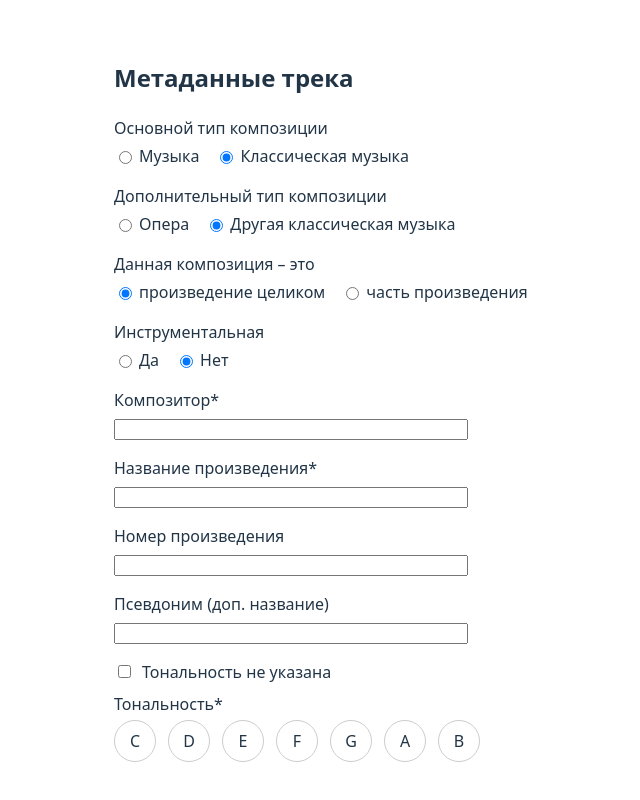
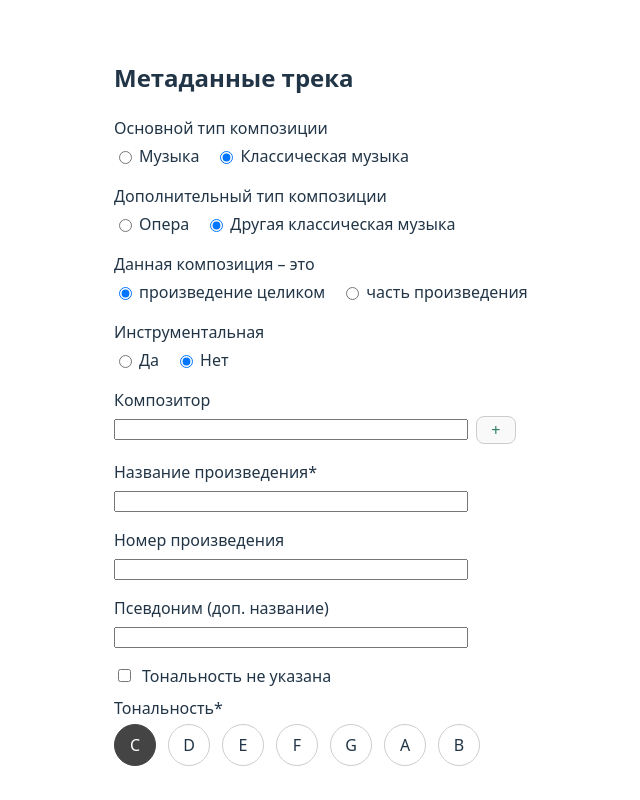
Before and after one commit to Kirill0394/music_meta_data_editor3, a React (Vite) app: page / in a window 1280 px wide. Shown: the whole page, without its empty margins (142-782 px from the left). Built offline with nearby package versions, Linux system fonts and the light colour scheme.

Commit message:
initial deploy

```diff
--- a/src/components/TrackMetadataModal.css
+++ b/src/components/TrackMetadataModal.css
@@ -186,3 +186,56 @@
     color: #fff;
     border-color: #444;
 }
+
+/* MultiInputField */
+.multi-input-label {
+    display: block;
+    margin-bottom: -0.5rem;
+    font-weight: 500;
+}
+
+.multi-input-row {
+    width: 100%;
+
+    display: flex;
+    align-items: center;
+    gap: 0.5rem;
+    /*margin-bottom: 0.75rem;*/
+}
+
+.multi-input-field {
+    display: flex;
+    align-items: baseline;
+    margin-top: 0.75rem;
+}
+
+.add-btn,
+.remove-btn {
+    width: 1.75rem;
+    height: 1.75rem;
+    display: flex;
+    align-items: center;
+    justify-content: center;
+    border: 1px solid #ccc;
+    /*border-radius: 0.375rem;*/
+    /*background-color: #444;*/
+    /*font-size: 1rem;*/
+    line-height: 1;
+    cursor: pointer;
+    transition: background-color 0.2s, border-color 0.2s;
+}
+
+.add-btn:hover,
+.remove-btn:hover {
+    /*background-color: #e0e0e0;*/
+    border-color: #888;
+}
+
+/* Differentiate add vs remove */
+.add-btn {
+    color: #2a7f62; /* зелёный акцент */
+}
+
+.remove-btn {
+    color: #a12a2a; /* красный акцент */
+}
--- a/src/components/TrackMetadataModal.jsx
+++ b/src/components/TrackMetadataModal.jsx
@@ -75,7 +75,9 @@ const LANGUAGES = [
 const INSTRUMENTS = [
     "Piano","Violin","Cello","Flute","Oboe","Clarinet","Trumpet","Guitar","Organ","Voice",
 ];
-const PRICES = ["Frontline","Mid-price","Budget"];
+const PRICES = ["Back : 10руб / 0.69$ / 0.69€",
+    "Mid : 15руб / 0.99$ / 0.99€",
+    "Front : 19руб / 1.29$ / 1.29€"];
 
 export default function TrackMetadataModal() {
     const [open, setOpen] = useState(true);
@@ -90,80 +92,145 @@ export default function TrackMetadataModal() {
         keySpecified: true,
         musicGenre: "—",
         clsGenre: "Classical",
+        /* ---- multi‑value contributor fields ---- */
+        composer: [""],
+        orchestra: [""],
+        conductor: [""],
+        soloist: [""],
+        singer: [""],
+        featured: [""],
+        remixer: [""],
+        author: [""],
+        composer_meta: [""],
+        arranger: [""],
+        character: [""],
+        mainPerformer: [""],
+
+        /* ---- the rest remain scalar ---- */
+        workTitle: "",
+        vrsn: "",
+        mainPerformerInstrument: "",
+        soloInstrument: "",
+        singerInstrument: "",
+        remixerInstrument: "",
+        pline: "",
+        year: "",
+        publisher: "",
+        isrc: "",
+        autoIsrc: false,
+        subGenre: "",
+        extraGenre: "",
+        price: "",
+        labelCatalog: "",
+        explicit: "no",
+        previewStart: "120.000",
+
+        /* classical‑specific scalar fields */
+        workNumber: "",
+        key: "C",
+        acc: "nat",
+        mode: "major",
+        opus: "",
+        catalog: "",
+        nickname: "",
+        partNumber: "",
+        partTitle: "",
+        operaTitle: "",
+        operaExcerpt: "",
+        operaAct: "",
+        operaScene: "",
     });
-    const upd = key => val => setForm(p => ({ ...p, [key]: val }));
 
-    /* flags */
+    const upd = (key) => (val) => setForm((p) => ({ ...p, [key]: val }));
+
+    /* ========== flags ========== */
     const cls = form.mainType === "classical";
     const opera = form.addClsType === "opera";
     const part = !form.whole;
     const subtype = cls && part && !opera;
-    const keyBlock = cls && form.keySpecified && !opera;
+    const keyBlock = cls && !opera && form.keySpecified;
     const vocal = !form.instrumental;
     const music = form.mainType === "music";
 
+    /* ========== preview generator ========== */
+    const preview = useMemo(() => {
+        const concat = (arr) => (Array.isArray(arr) ? arr.filter(Boolean).join(", ") : arr || "");
+        const composerNames = concat(form.composer);
+        const characterNames = concat(form.character);
 
-    /* preview */
-    const preview = useMemo(() => {
         if (cls) {
             if (opera) {
-                const c = form.composer ?  `${form.composer}: ` : "";
+                const c = composerNames ? `${composerNames}: ` : "";
                 const o = form.operaTitle || "";
+                const opus = form.opus ? `, Op. ${form.opus}` : "";
+                const cat = form.catalog ? `, ${form.catalog}` : "";
                 const an = form.operaAct ? `, Act ${form.operaAct}` : "";
                 const sn = form.operaScene ? `, Scene ${form.operaScene}` : "";
-                const ex = form.operaExcerpt ? ` — ${form.operaExcerpt}` : "";
-                const v = form.vrsn ? ` (${form.vrsn})` : "";
-                return `${c}${o}${an}${sn}${ex}${v}`.trim();
+                const ex = form.operaExcerpt ? `: "${form.operaExcerpt}"` : "";
+                const character = characterNames ? ` (${characterNames})` : "";
+                const v = form.vrsn ? ` [${form.vrsn}]` : "";
+                return `${c}${o}${opus}${cat}${an}${sn}${ex}${character}${v}`.trim();
             }
-            const composer = form.composer ?  `${form.composer}: ` : "";
-            const work = form.workTitle || '';
+            const composer = composerNames ? `${composerNames}: ` : "";
+            const work = form.workTitle || "";
             const workNumber = form.workNumber ? ` No. ${form.workNumber}` : "";
-            const key = keyBlock && form.key ?
-                ` in ${form.key}${form.acc === "sharp" ? "-Sharp" : form.acc === "flat" ? "-Flat" : ""} ${form.mode === "minor" ? "Minor" : "Major"}` : "";
+            const key =
+                keyBlock && form.key
+                    ? ` in ${form.key}${
+                        form.acc === "sharp" ? "-Sharp" : form.acc === "flat" ? "-Flat" : ""
+                    } ${form.mode === "minor" ? "Minor" : "Major"}`
+                    : "";
             const opus = form.opus ? `, Op. ${form.opus}` : "";
             const cat = form.catalog ? `, ${form.catalog}` : "";
             const nick = form.nickname ? ` "${form.nickname}"` : "";
             const partNo = form.partNumber ? `: ${form.partNumber}.` : "";
-            const partTitle = form.partTitle ? (partNo !== '') ? ` ${form.partTitle}` : `: ${form.partTitle}`  : '';
+            const partTitle = form.partTitle ? (partNo !== "" ? ` ${form.partTitle}` : `: ${form.partTitle}`) : "";
             const ver = form.vrsn ? ` (${form.vrsn})` : "";
             return `${composer}${work}${workNumber}${key}${opus}${cat}${nick}${partNo}${partTitle}${ver}`.trim();
         }
-        else if (music) {
-            const composer = form.composer ?  `${form.composer}: ` : "";
-            const work = form.workTitle || '';
-            const key = keyBlock && form.key ?
-                ` in ${form.key}${form.acc === "sharp" ? "-Sharp" : form.acc === "flat" ? "-Flat" : ""} ${form.mode === "minor" ? "Minor" : "Major"}` : "";
+
+        if (music) {
+            const composer = composerNames ? `${composerNames}: ` : "";
+            const work = form.workTitle || "";
+            const key =
+                keyBlock && form.key
+                    ? ` in ${form.key}${
+                        form.acc === "sharp" ? "-Sharp" : form.acc === "flat" ? "-Flat" : ""
+                    } ${form.mode === "minor" ? "Minor" : "Major"}`
+                    : "";
             const opus = form.opus ? `, Op. ${form.opus}` : "";
             const cat = form.catalog ? `, ${form.catalog}` : "";
             const nick = form.nickname ? ` "${form.nickname}"` : "";
             const partNo = form.partNumber ? `: ${form.partNumber}.` : "";
-            const partTitle = form.partTitle ? (partNo !== '') ? ` ${form.partTitle}` : `: ${form.partTitle}`  : '';
+            const partTitle = form.partTitle ? (partNo !== "" ? ` ${form.partTitle}` : `: ${form.partTitle}`) : "";
             const ver = form.vrsn ? ` (${form.vrsn})` : "";
             return `${composer}${work}${key}${opus}${cat}${nick}${partNo}${partTitle}${ver}`.trim();
         }
+    }, [form, cls, music, keyBlock, opera]);
 
-    }, [form, keyBlock, opera]);
+    /* ========== authors line ========== */
+    const authors = useMemo(() => {
+        const collect = (src) => (Array.isArray(src) ? src.filter(Boolean) : src ? [src] : []);
 
-    const authors = useMemo(() => {
-        /* 1. Набираем все существующие значения в массив */
-        const parts = [];
+        const parts = [
+            ...collect(form.author),
+            ...collect(form.orchestra),
+            ...collect(form.conductor),
+            ...collect(form.soloist),
+            ...collect(form.singer),
+        ];
 
-        if (form.author)    parts.push(form.author);
-        if (form.orchestra) parts.push(form.orchestra);
-        if (form.conductor) parts.push(form.conductor);
-        if (form.soloist)   parts.push(form.soloist);
+        let base = parts.join(", ");
 
-        /* 2. Склеиваем через запятую  */
-        let base = parts.join(', ');
+        const featList = collect(form.featured);
+        if (featList.length) base += ` (feat. ${featList.join(", ")})`;
 
-        /* 3. Добавляем «feat.»-часть, если нужна */
-        if (form.featured) base += ` (feat. ${form.featured})`;
+        if (cls) return base.trim();
+        if (music) return `${collect(form.author).join(", ")}${
+            featList.length ? ` (feat. ${featList.join(", ")})` : ""
+        }`.trim();
 
-        /* 4. Возвращаем в нужном «режиме» */
-        if (cls)   return base.trim();                    // полная строка
-        if (music) return `${form.author ?? ''}${form.featured ? ` (feat. ${form.featured})` : ''}`.trim();
-
-        return '';                                       // на всякий случай
+        return "";
     }, [form, cls, music]);
 
 
@@ -212,7 +279,7 @@ export default function TrackMetadataModal() {
                                         opts={{ yes: "Да", no: "Нет" }}
                                     />
                                 </Field>
-                                <InputField label="Автор" req val={form.author} set={upd("author")}/>
+                                <MultiInputField label="Автор" req val={form.author} set={upd("author")}/>
                                 <InputField label="Название" req
                                             val={form.workTitle}
                                             set={upd("workTitle")}
@@ -224,9 +291,9 @@ export default function TrackMetadataModal() {
 
                                 <Preview track={preview} authors={authors}/>
 
-                                <Field label="Основной исполнитель">
+                                <Field>
 
-                                    <InputField val={form.mainPerformer} set={upd("mainPerformer")}/>
+                                    <InputField label="Основной исполнитель" val={form.mainPerformer} set={upd("mainPerformer")}/>
                                     <Field label="Инструмент исполнителя">
                                         <Sel
                                             val={form.mainPerformerInstrument}
@@ -237,10 +304,10 @@ export default function TrackMetadataModal() {
                                     </Field>
 
                                 </Field>
-                                <InputField label="Приглашенный исполнитель" val={form.featured} set={upd("featured")}/>
-                                <InputField label="Автор ремикса" val={form.remixer} set={upd("remixer")}/>
-                                <InputField label="Композитор (meta_data)" val={form.composer_meta} set={upd("composer_meta")}/>
-                                <InputField label="Аранжировщик" val={form.arranger} set={upd("arranger")}/>
+                                <MultiInputField label="Приглашенный исполнитель" val={form.featured} set={upd("featured")}/>
+                                <MultiInputField label="Автор ремикса" val={form.remixer} set={upd("remixer")}/>
+                                <MultiInputField label="Композитор (meta_data)" val={form.composer_meta} set={upd("composer_meta")}/>
+                                <MultiInputField label="Аранжировщик" val={form.arranger} set={upd("arranger")}/>
 
                                 {/* rights */}
                                 <InputField label="℗ PLine" req val={form.pline} set={upd("pline")}/>
@@ -290,11 +357,12 @@ export default function TrackMetadataModal() {
                                         <RG val={form.addClsType} set={upd("addClsType")}
                                             opts={{opera: "Опера", other: "Другая классическая музыка"}}/>
                                     </Field>
+                                {!opera && (
                                     <Field label="Данная композиция – это">
                                         <RG val={form.whole ? "whole" : "part"} set={v => upd("whole")(v === "whole")}
                                             opts={{whole: "произведение целиком", part: "часть произведения"}}/>
                                     </Field>
-
+                                )}
 
                                 {subtype && (
                                     <Field label="Данное произведение – это">
@@ -313,7 +381,7 @@ export default function TrackMetadataModal() {
                                 </Field>
 
                                 {/* titles */}
-                                <InputField label="Композитор" req val={form.composer} set={upd("composer")}/>
+                                <MultiInputField label="Композитор" val={form.composer} set={upd("composer")}/>
                                 {!opera &&
                                     <InputField label="Название произведения" req val={form.workTitle} set={upd("workTitle")}/>}
                                 {opera &&
@@ -329,15 +397,18 @@ export default function TrackMetadataModal() {
                                 {part && !opera && (
                                     <>
                                         <InputField label="Номер части" val={form.partNumber} set={upd("partNumber")}/>
-                                        <InputField label="Название части" val={form.partTitle} set={upd("partTitle")}/>
+                                        <InputField label="Название части или темп" val={form.partTitle} set={upd("partTitle")}/>
                                     </>
                                 )}
 
-                                <div className="key-toggle">
-                                    <input id="nokey" type="checkbox" checked={!form.keySpecified}
-                                           onChange={e => upd("keySpecified")(!e.target.checked)}/>
-                                    <label htmlFor="nokey">Тональность не указана</label>
-                                </div>
+                                {(cls && !opera) && (
+                                    <div className="key-toggle">
+                                        <input id="nokey" type="checkbox" checked={!form.keySpecified}
+                                               onChange={e => upd("keySpecified")(!e.target.checked)}/>
+                                        <label htmlFor="nokey">Тональность не указана</label>
+                                    </div>
+                                )}
+
 
                                 {/* key */}
                                 {keyBlock && (
@@ -359,12 +430,13 @@ export default function TrackMetadataModal() {
                                     </>
                                 )}
 
-                                {!opera && <InputField label="Номер опуса" val={form.opus} set={upd("opus")}/>}
-                                {!opera && <InputField label="Номер в каталоге" val={form.catalog} set={upd("catalog")}/>}
+                                <InputField label="Номер опуса" val={form.opus} set={upd("opus")}/>
+                                <InputField label="Номер в каталоге" val={form.catalog} set={upd("catalog")}/>
                                 {opera && (
                                     <>
                                         <InputField label="Номер акта" val={form.operaAct} set={upd("operaAct")}/>
                                         <InputField label="Номер сцены" val={form.operaScene} set={upd("operaScene")}/>
+                                        <MultiInputField label="Персонаж" val={form.character} set={upd("character")}/>
                                     </>
                                 )}
                                 <InputField label="Версия/Подзаголовок" val={form.vrsn} set={upd("vrsn")}/>
@@ -372,31 +444,31 @@ export default function TrackMetadataModal() {
                                 <Preview track={preview} authors={authors}/>
 
                                 {/* contributors */}
-                                <InputField label="Оркестр или хор" val={form.orchestra} set={upd("orchestra")}/>
-                                <InputField label="Дирижер" val={form.conductor} set={upd("conductor")}/>
-                                <InputField label="Солист" val={form.soloist} set={upd("soloist")}/>
+                                <MultiInputField label="Оркестр или хор" val={form.orchestra} set={upd("orchestra")}/>
+                                <MultiInputField label="Дирижер" val={form.conductor} set={upd("conductor")}/>
+                                <MultiInputField label="Солист" val={form.soloist} set={upd("soloist")}/>
                                 <Field label="Инструмент солиста"><Sel val={form.soloInstrument} set={upd("soloInstrument")}
                                                                        ph="—" arr={INSTRUMENTS}/></Field>
                                 {vocal && (
                                     <>
-                                        <InputField label="Певец" val={form.singer} set={upd("singer")}/>
+                                        <MultiInputField label="Певец" val={form.singer} set={upd("singer")}/>
                                         <Field label="Инструмент певца"><Sel val={form.singerInstrument}
                                                                              set={upd("singerInstrument")} ph="—"
                                                                              arr={INSTRUMENTS}/></Field>
                                     </>
                                 )}
-                                <InputField label="Приглашенный исполнитель" val={form.featured} set={upd("featured")}/>
-                                <InputField label="Автор ремикса" val={form.remixer} set={upd("remixer")}/>
-                                <InputField label="Автор" val={form.author} set={upd("author")}/>
-                                <InputField label="Композитор (meta_data)" val={form.composer_meta} set={upd("composer_meta")}/>
-                                <InputField label="Аранжировщик" val={form.arranger} set={upd("arranger")}/>
+                                <MultiInputField label="Приглашенный исполнитель" val={form.featured} set={upd("featured")}/>
+                                <MultiInputField label="Автор ремикса" val={form.remixer} set={upd("remixer")}/>
+                                <MultiInputField label="Автор" req val={form.author} set={upd("author")}/>
+                                <MultiInputField label="Композитор (meta_data)" req val={form.composer_meta} set={upd("composer_meta")}/>
+                                <MultiInputField label="Аранжировщик" val={form.arranger} set={upd("arranger")}/>
 
                                 {/* rights */}
                                 <InputField label="℗ PLine" req val={form.pline} set={upd("pline")}/>
                                 <Field label="Год записи" req><Sel val={form.year} set={upd("year")} ph="—"
                                                                    arr={YEARS}/></Field>
                                 <InputField label="Издатель" val={form.publisher} set={upd("publisher")}/>
-                                <InputField label="ISRC" val={form.isrc} set={upd("isrc")}/>
+                                <InputField label="Международный стандартный код записи (ISRC)" placeholder="XX-0X0-00-00000" val={form.isrc} set={upd("isrc")}/>
                                 <Field label="Попросить присвоить ISRC"><RG val={form.autoIsrc ? "yes" : "no"}
                                                                             set={v => upd("autoIsrc")(v === "yes")}
                                                                             opts={{yes: "Да", no: "Нет"}}/></Field>
@@ -452,13 +524,58 @@ const Field = ({label, children, req}) => (
     </div>
 );
 
-const InputField = ({ label, req, val, set, def = "" }) => (
+const InputField = ({ label, placeholder, req, val, set, def = "" }) => (
     <Field label={label} req={req}>
-        <input className="input" value={val ?? def} onChange={e => set(e.target.value)} />
+        <input className="input" placeholder={placeholder} value={val ?? def} onChange={e => set(e.target.value)} />
     </Field>
 );
 
-const RG = ({ val, set, opts }) => (
+const MultiInputField = ({ label, req, val, set }) => (
+
+    <Field>
+            <label className="multi-input-label">{label}{req && <span className="label-required">*</span>}</label>
+            {val.map((v, i) => (
+                <div className="multi-input-field">
+                <div key={i} className="multi-input-row">
+                    <input
+                        className="input"
+                        value={v}
+                        onChange={(e) => {
+                            const next = [...val];
+                            next[i] = e.target.value;
+                            set(next);
+                        }}
+                    />
+                    <button
+                        type="button"
+                        className="add-btn"
+                        onClick={() => set([...val, ""])}
+                    >
+                        +
+                    </button>
+                    {i !== 0 && (
+                        <button
+                            type="button"
+                            className="remove-btn"
+                            onClick={() => {
+                                const next = val.filter((_, idx) => idx !== i);
+                                set(next.length ? next : [""]); // keep at least one field
+                            }}
+                        >
+                            ×
+                        </button>
+                    )}
+                </div>
+                </div>
+
+            ))}
+    </Field>
+);
+
+
+const RG = ({
+                val, set, opts
+            }) => (
     <div className="radio-group" onChange={e => set(e.target.value)}>
         {Object.entries(opts).map(([v, l]) => (
             <label key={v} className="radio-option"><input type="radio" name={Math.random()} value={v} checked={val===v} onChange={() => {}} /> {l}</label>
```
